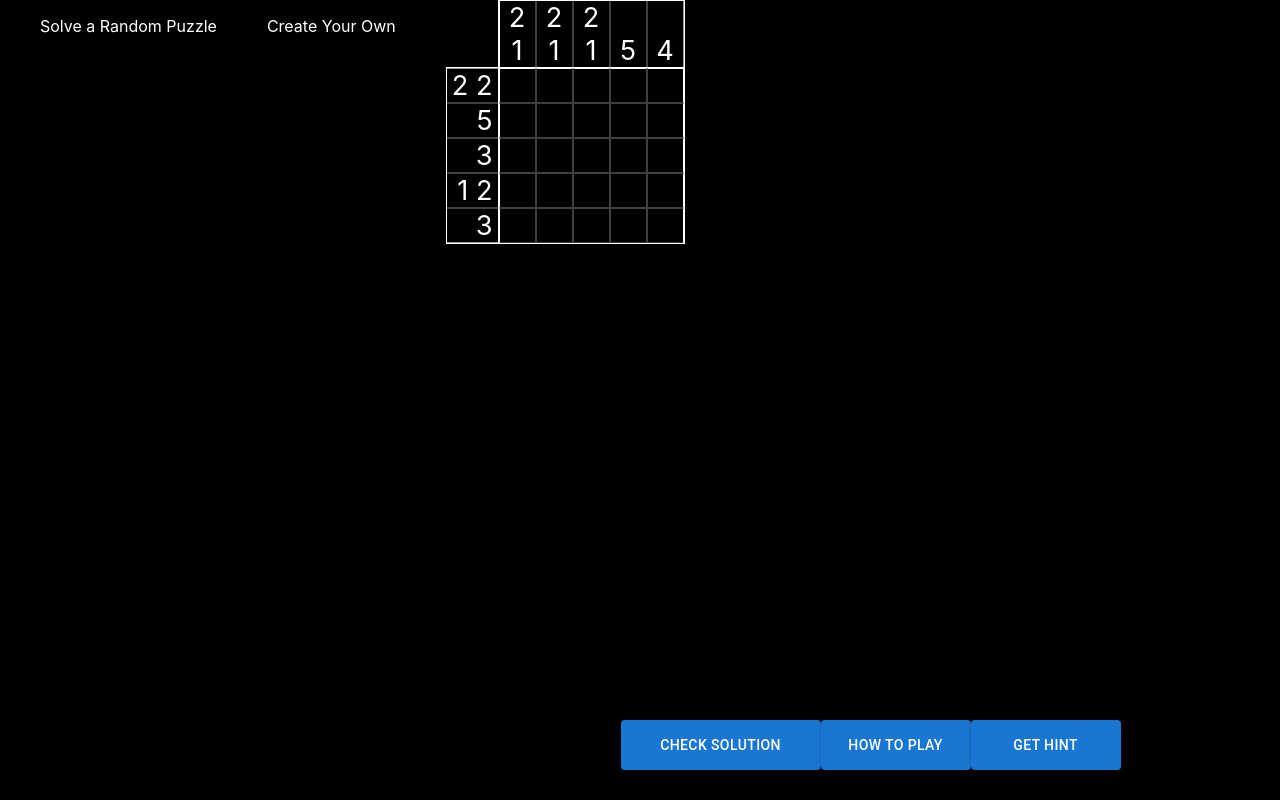
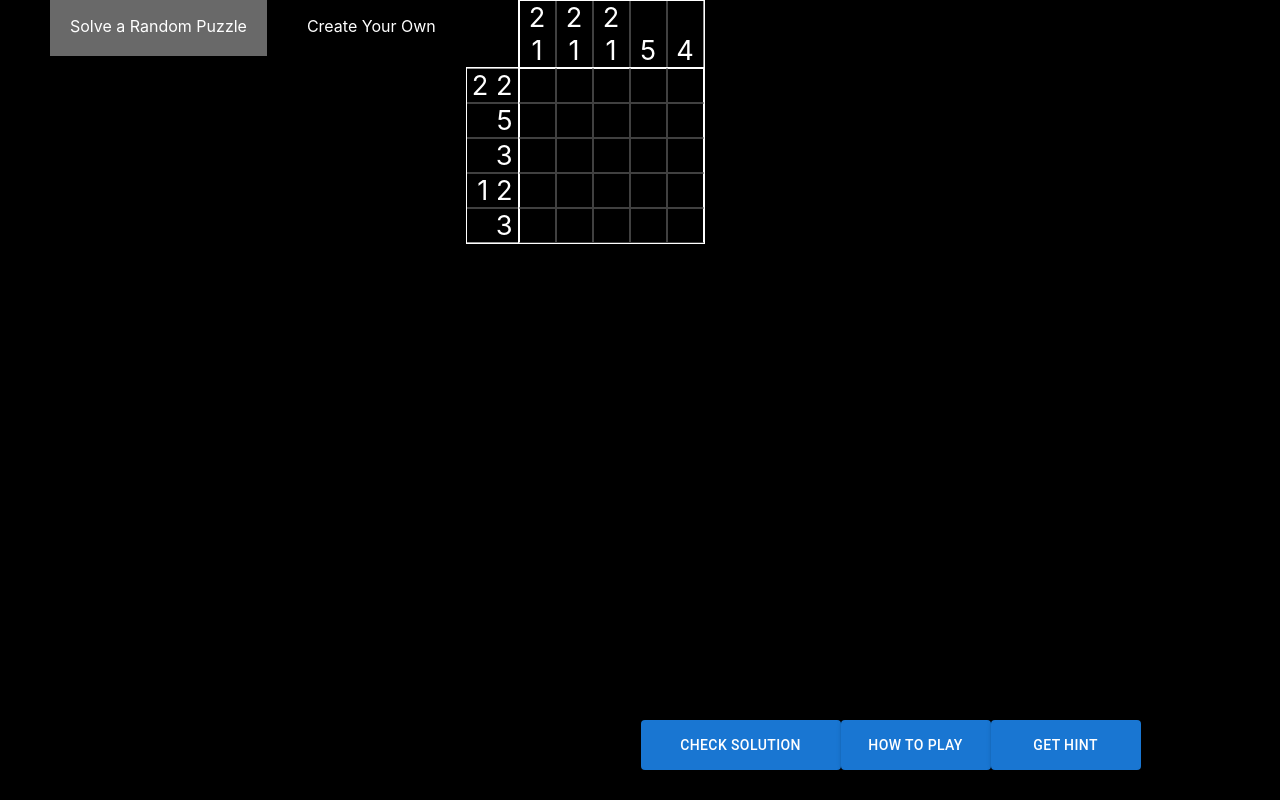
Before and after one commit to ravendevore/4430-nonograms, a React (Create React App) app in the folder nonogram/: page / in a window 1280 px wide. Built offline with nearby package versions, Linux system fonts and the light colour scheme.

Commit message:
Navbar now highlights link for current page

```diff
--- a/nonogram/src/App.css
+++ b/nonogram/src/App.css
@@ -290,10 +290,13 @@
   list-style: none;
 }
 
-.navItem {
-  padding-right: 50px;
+.navLink {
+  color:white;
+  padding: 20px;
+  margin: 10px;
+  text-decoration: none;
 }
 
-a:link {
-  color: white;
+.navActive {
+  background-color: dimgray;
 }
--- a/nonogram/src/App.js
+++ b/nonogram/src/App.js
@@ -2,18 +2,18 @@ import './App.css';
 import React from 'react';
 import NonogramGame from './components/NonogramGame';
 import CreatePuzzle from './components/CreatePuzzle';
-import { Routes, Route, Link } from 'react-router-dom';
+import { Routes, Route, NavLink } from 'react-router-dom';
 
 function App() {
 
   return (
     <div className="App">
       <ul className="navbar">
-        <li className="navItem">
-          <Link style={{textDecoration: "none"}} to="/">Solve a Random Puzzle</Link>
+        <li>
+          <NavLink className={({isActive}) => isActive ? "navLink navActive": "navLink" } to="/">Solve a Random Puzzle</NavLink>
         </li>
-        <li className="navItem">
-          <Link style={{textDecoration: "none"}} to="/create">Create Your Own</Link>
+        <li>
+          <NavLink className={({isActive}) => isActive ? "navLink navActive": "navLink" } to="/create">Create Your Own</NavLink>
         </li>
       </ul>
       <Routes>
```
